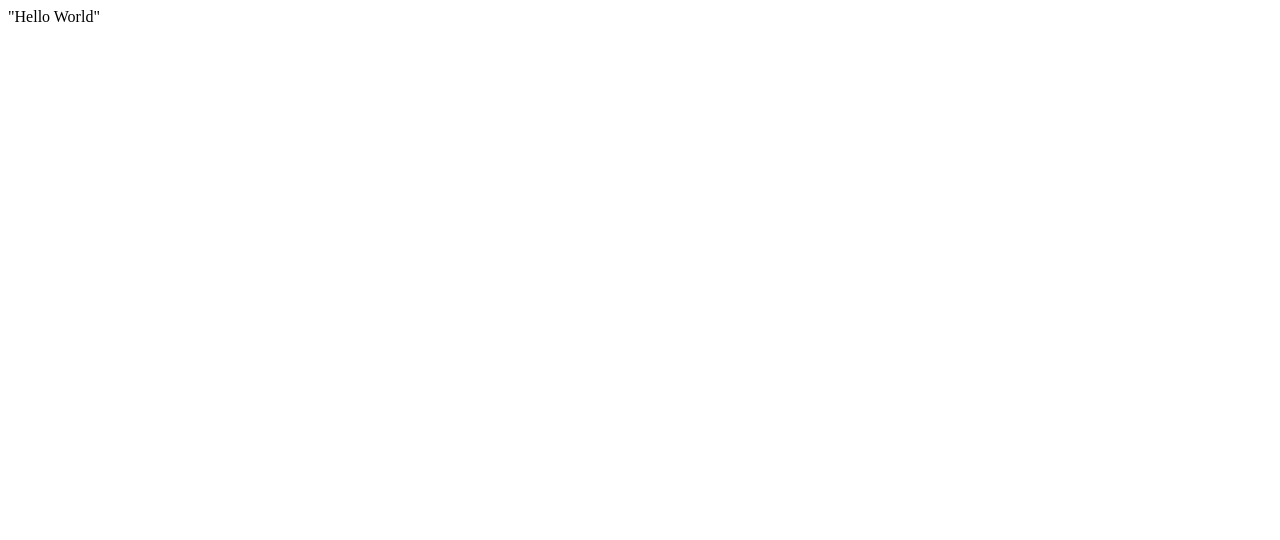
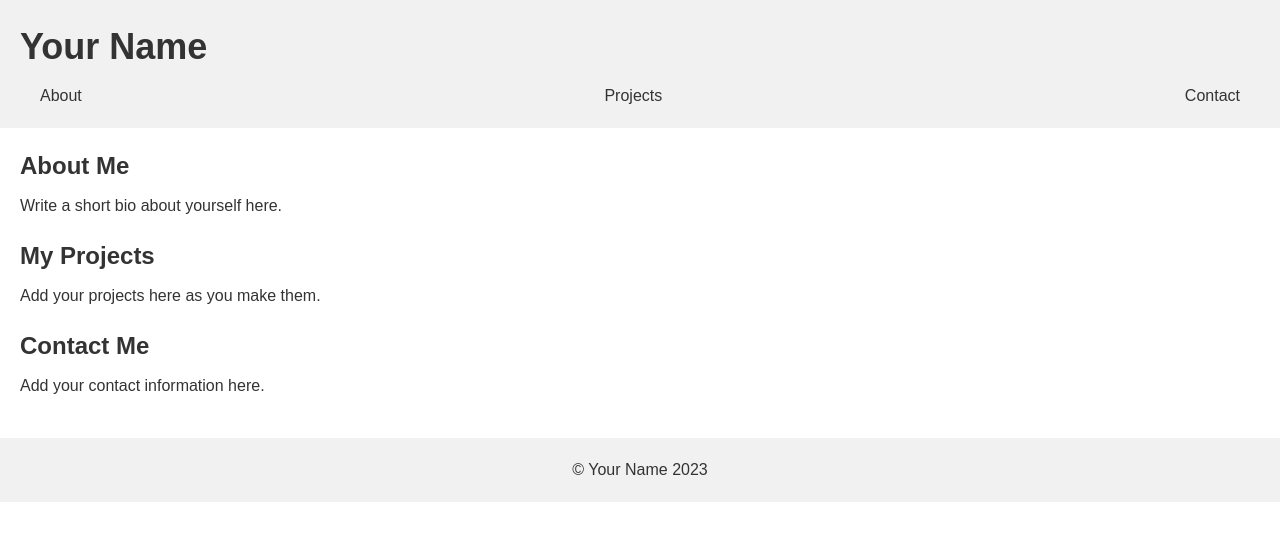
Before and after one commit to saleemalharir1/saleemalharir.github-io, a plain HTML site: page index.html in a window 1280 px wide. Drawn offline with Linux system fonts and the light colour scheme.

Commit message:
Initial commit

```diff
--- a/index.html
+++ b/index.html
@@ -1 +1,39 @@
-"Hello World"
+<!DOCTYPE html>
+<html>
+<head>
+	<title>Your Name - Portfolio</title>
+	<meta charset="UTF-8">
+	<meta name="viewport" content="width=device-width, initial-scale=1.0">
+	<link rel="stylesheet" href="style.css">
+</head>
+<body>
+	<header>
+		<h1>Your Name</h1>
+		<nav>
+			<ul>
+				<li><a href="#about">About</a></li>
+				<li><a href="#projects">Projects</a></li>
+				<li><a href="#contact">Contact</a></li>
+			</ul>
+		</nav>
+	</header>
+	<main>
+		<section id="about">
+			<h2>About Me</h2>
+			<p>Write a short bio about yourself here.</p>
+		</section>
+		<section id="projects">
+			<h2>My Projects</h2>
+			<p>Add your projects here as you make them.</p>
+		</section>
+		<section id="contact">
+			<h2>Contact Me</h2>
+			<p>Add your contact information here.</p>
+		</section>
+	</main>
+	<footer>
+		<p>&copy; Your Name 2023</p>
+	</footer>
+	<script src="script.js"></script>
+</body>
+</html>
--- /dev/null
+++ b/script.js
@@ -0,0 +1 @@
+// Add your JavaScript code here
--- /dev/null
+++ b/style.css
@@ -0,0 +1,59 @@
+* {
+	box-sizing: border-box;
+	margin: 0;
+	padding: 0;
+}
+
+body {
+	font-family: Arial, sans-serif;
+	font-size: 16px;
+	line-height: 1.5;
+	color: #333;
+}
+
+header {
+	background-color: #f1f1f1;
+	padding: 20px;
+}
+
+header h1 {
+	font-size: 36px;
+	margin: 0;
+}
+
+nav ul {
+	list-style: none;
+	display: flex;
+	justify-content: space-between;
+	align-items: center;
+	margin-top: 10px;
+}
+
+nav li {
+	margin: 0 10px;
+}
+
+nav a {
+	text-decoration: none;
+	color: #333;
+	padding: 10px;
+}
+
+main {
+	padding: 20px;
+}
+
+section {
+	margin-bottom: 20px;
+}
+
+section h2 {
+	font-size: 24px;
+	margin-bottom: 10px;
+}
+
+footer {
+	background-color: #f1f1f1;
+	padding: 20px;
+	text-align: center;
+}
```
